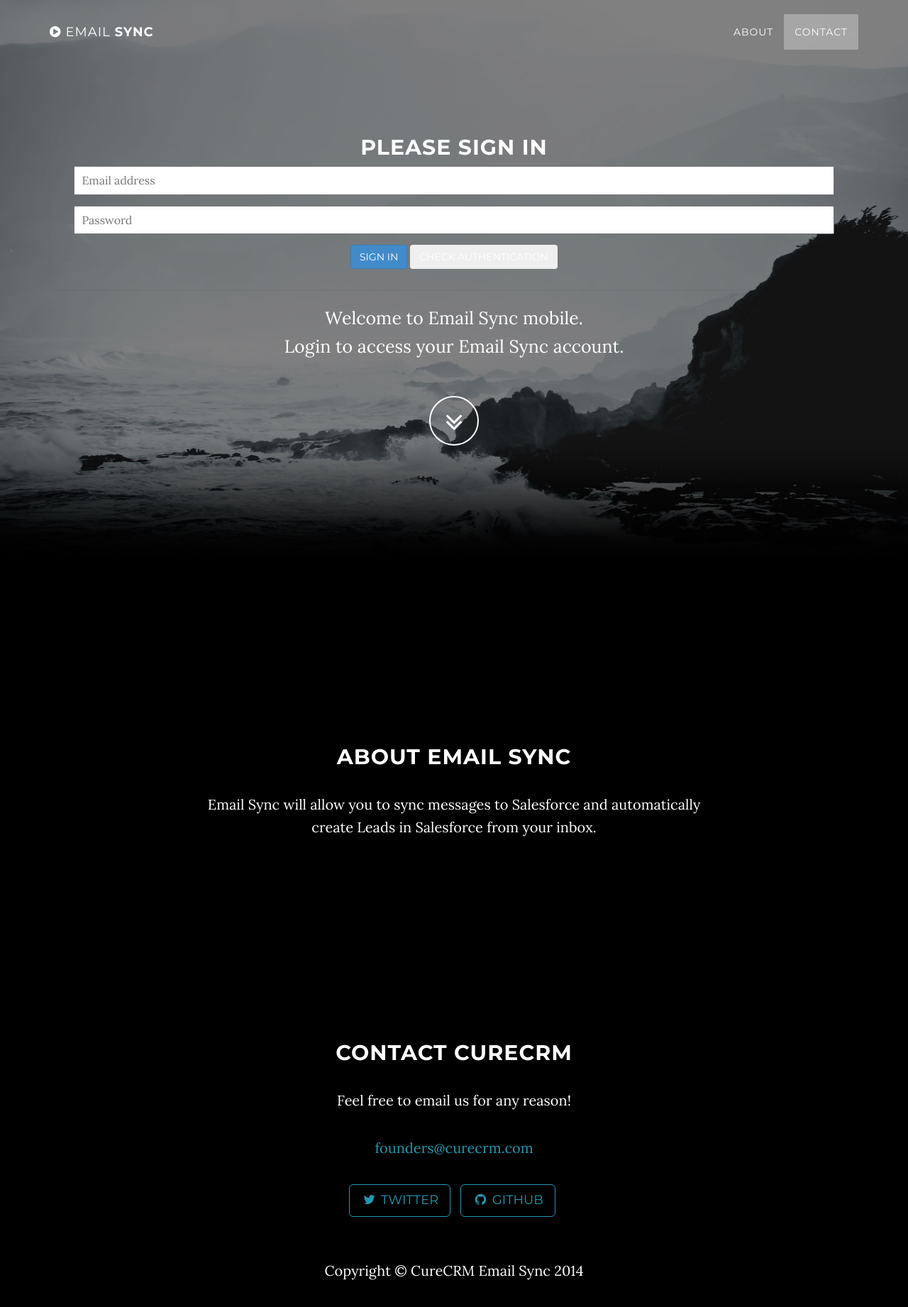
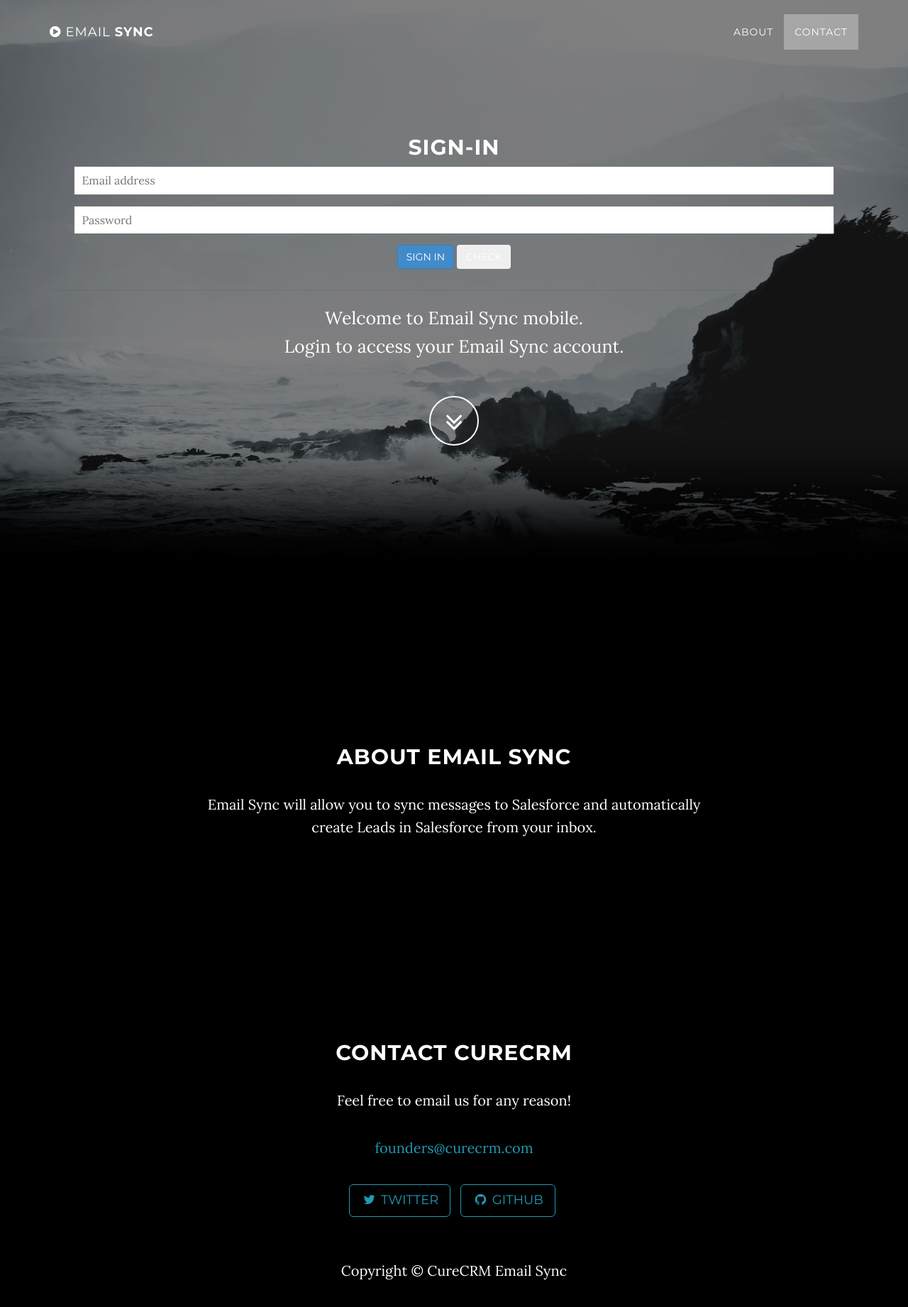
Before and after one commit to curecrm/emailsyncgap, a plain HTML site: page www/index.html in a window 1280 px wide. Shown: the whole page at 71% size. Drawn offline with Linux system fonts and the light colour scheme; no server answers.

Commit message:
almost at v1

```diff
--- a/www/index.html
+++ b/www/index.html
@@ -109,7 +109,7 @@
           },
           place_email: function() {
 
-        	  if (localStorage.getItem("email") && localStorage.getItem("email") != false) {
+        	  if (localStorage.getItem("email") && localStorage.getItem("email") != false && localStorage.getItem("email") != "false") {
         	  	$('input[type="email"]').val(localStorage.getItem("email"));
         	  }
           }
@@ -165,7 +165,7 @@
                         <form class="form-signin" onsubmit="EmailSync.login(); return false;">
 
 
-                            <h2 class="form-signin-heading">Please sign in</h2>
+                            <h2 class="form-signin-heading">Sign-in</h2>
 
                             <input type="email" required id="email_login" class="input-block-level" placeholder="Email address">
 
@@ -176,7 +176,7 @@
 
                             <button class="btn btn-large btn-primary" type="submit">Sign in</button>
 
-                            <button class="btn btn-large" type="submit" id='check_auth' onclick='EmailSync.check_auth();return false;'>Check Authentication</button>
+                            <button class="btn btn-large" type="submit" id='check_auth' onclick='EmailSync.check_auth();return false;'>Check</button>
 
 
                           </form>
@@ -225,7 +225,7 @@
     <!-- Footer -->
     <footer>
         <div class="container text-center">
-            <p>Copyright &copy; CureCRM Email Sync 2014</p>
+            <p>Copyright &copy; CureCRM Email Sync</p>
         </div>
     </footer>
 
--- a/www/js/grayscale.js
+++ b/www/js/grayscale.js
@@ -29,10 +29,6 @@ $('.navbar-collapse ul li a').click(function() {
     $('.navbar-toggle:visible').click();
 });
 
-// Google Maps Scripts
-// When the window has finished loading create our google map below
-google.maps.event.addDomListener(window, 'load', init);
-
 function init() {
     // Basic options for a simple Google Map
     // For more options see: https://developers.google.com/maps/documentation/javascript/reference#MapOptions
--- a/www/js/main_javascript.js
+++ b/www/js/main_javascript.js
@@ -544,6 +544,7 @@ var Ajax = this.Ajax = {
             if (data.return_data.success) {
             	jQuery.data( document.body, "email", $('input[type="email"]').val() );
   				$('input#check_auth').click();
+                $('input[type="email"], input[type="password"]').removeClass('has-error');
             } else {
             	jQuery.data( document.body, "email", false);
                 $('input[type="email"], input[type="password"]').addClass('has-error');
```
